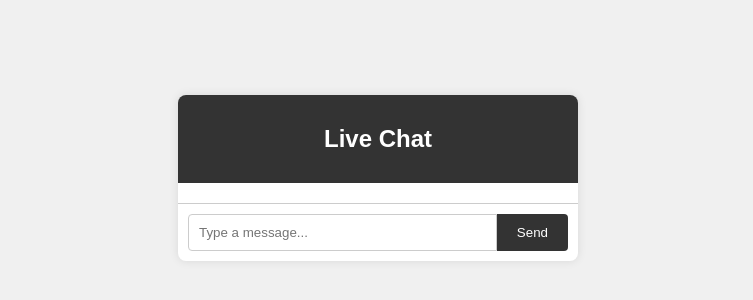
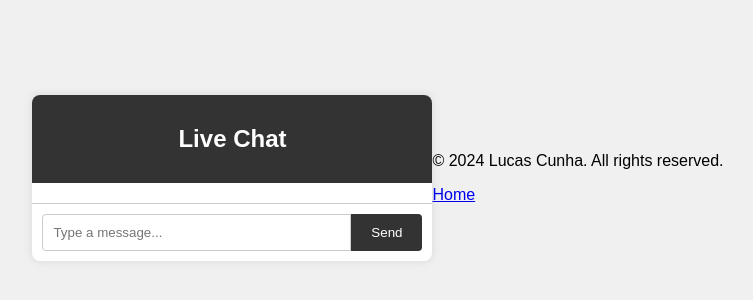
Before and after one commit to lubiloco/Portfolio.github.io, a plain HTML site: page chat.html in a window 1280 px wide. Shown: the part 222-522 px from the top of the page, without its empty margins (262-1015 px from the left). Drawn offline with nearby package versions, Linux system fonts and the light colour scheme; no server answers.

Commit message:
Update chat.html

```diff
--- a/chat.html
+++ b/chat.html
@@ -19,6 +19,14 @@
       <button id="send-btn">Send</button>
     </div>
   </div>
+
+  <footer class="footer">
+    <div class="container">
+      <p>&copy; 2024 Lucas Cunha. All rights reserved.</p>
+      <p><a href="index.html">Home</a></p>
+    </div>
+  </footer>
+
   <script src="/socket.io/socket.io.js"></script>
   <script src="chat.js"></script>
 </body>
```
